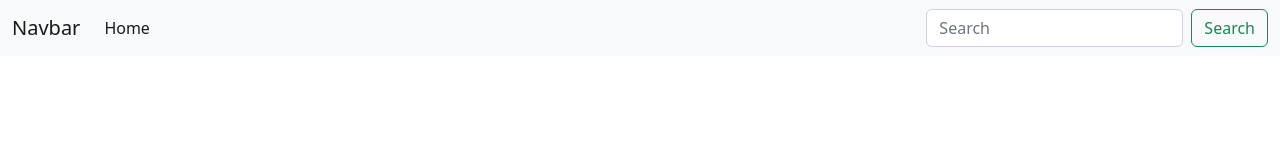
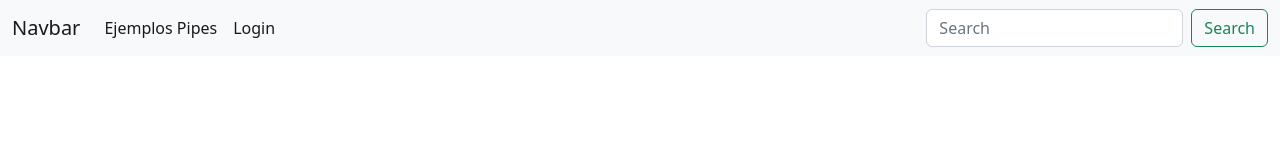
Before and after one commit to andresherrera17/proyecto-heroes-d3, an Angular app: page / in a window 1280 px wide. Shown: the top 160 px of the page. Built offline with nearby package versions, Linux system fonts and the light colour scheme.

Commit message:
Crear rutas

```diff
--- a/src/app/app-routing.module.ts
+++ b/src/app/app-routing.module.ts
@@ -1,7 +1,16 @@
 import { NgModule } from '@angular/core';
 import { RouterModule, Routes } from '@angular/router';
+import { EjemplosPipesComponent } from './ejemplos-pipes/ejemplos-pipes.component';
+import { LoginComponent } from './login/login.component';
 
-const routes: Routes = [];
+const routes: Routes = [
+  {
+    path:'pipes', component: EjemplosPipesComponent
+  },
+  {
+    path:'login', component: LoginComponent
+  }
+];
 
 @NgModule({
   imports: [RouterModule.forRoot(routes)],
--- a/src/app/app.component.html
+++ b/src/app/app.component.html
@@ -1 +1,3 @@
 <app-navbar></app-navbar>
+
+<router-outlet></router-outlet>
--- a/src/app/shared/navbar/navbar.component.html
+++ b/src/app/shared/navbar/navbar.component.html
@@ -7,7 +7,10 @@
     <div class="collapse navbar-collapse" id="navbarSupportedContent">
       <ul class="navbar-nav me-auto mb-2 mb-lg-0">
         <li class="nav-item">
-          <a class="nav-link active" aria-current="page" href="#">Home</a>
+          <a class="nav-link active" aria-current="page" href="#">Ejemplos Pipes</a>
+        </li>
+        <li class="nav-item">
+          <a class="nav-link active" aria-current="page" href="#">Login</a>
         </li>
       </ul>
       <form class="d-flex" role="search">
```
